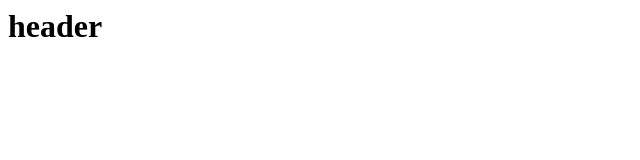
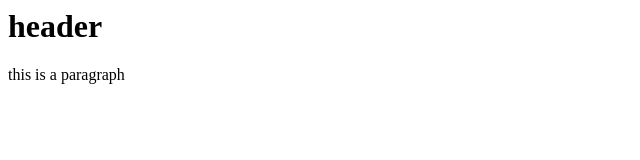
Before and after one commit to resatcaner/git-test, a website: page index.html in a window 1280 px wide. Shown: the whole page, without its empty margins (0-640 px from the left). Drawn offline with Linux system fonts and the light colour scheme.

Commit message:
npm installed

```diff
--- a/index.html
+++ b/index.html
@@ -1,4 +1,4 @@
 <html>
 
-<body><h1>header</h1></body>
+<body><h1>header</h1><p>this is a paragraph</p></body>
 </html>
```
Also changed, not shown: package.json (added, +24 -0 lines), 2 other files.
